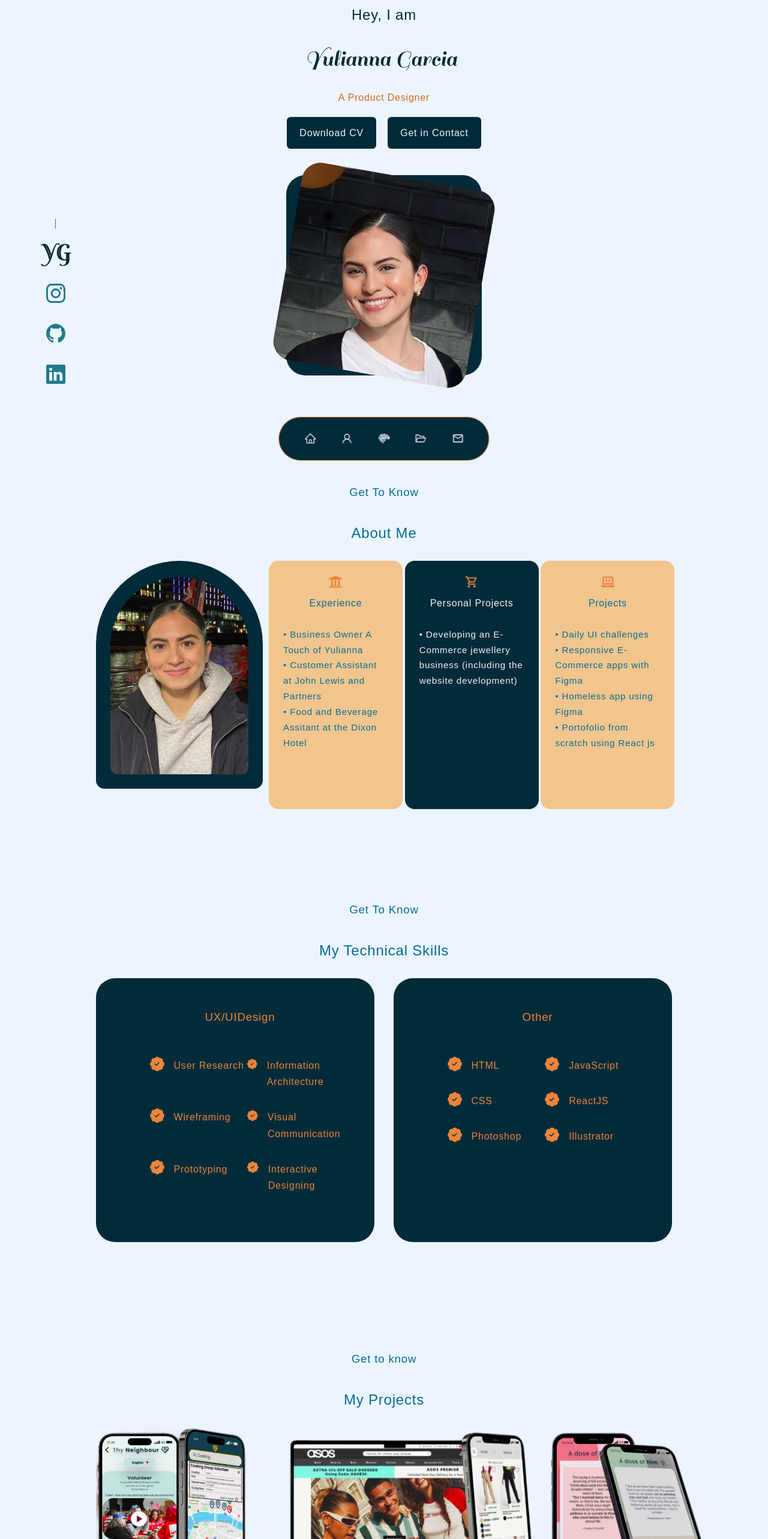
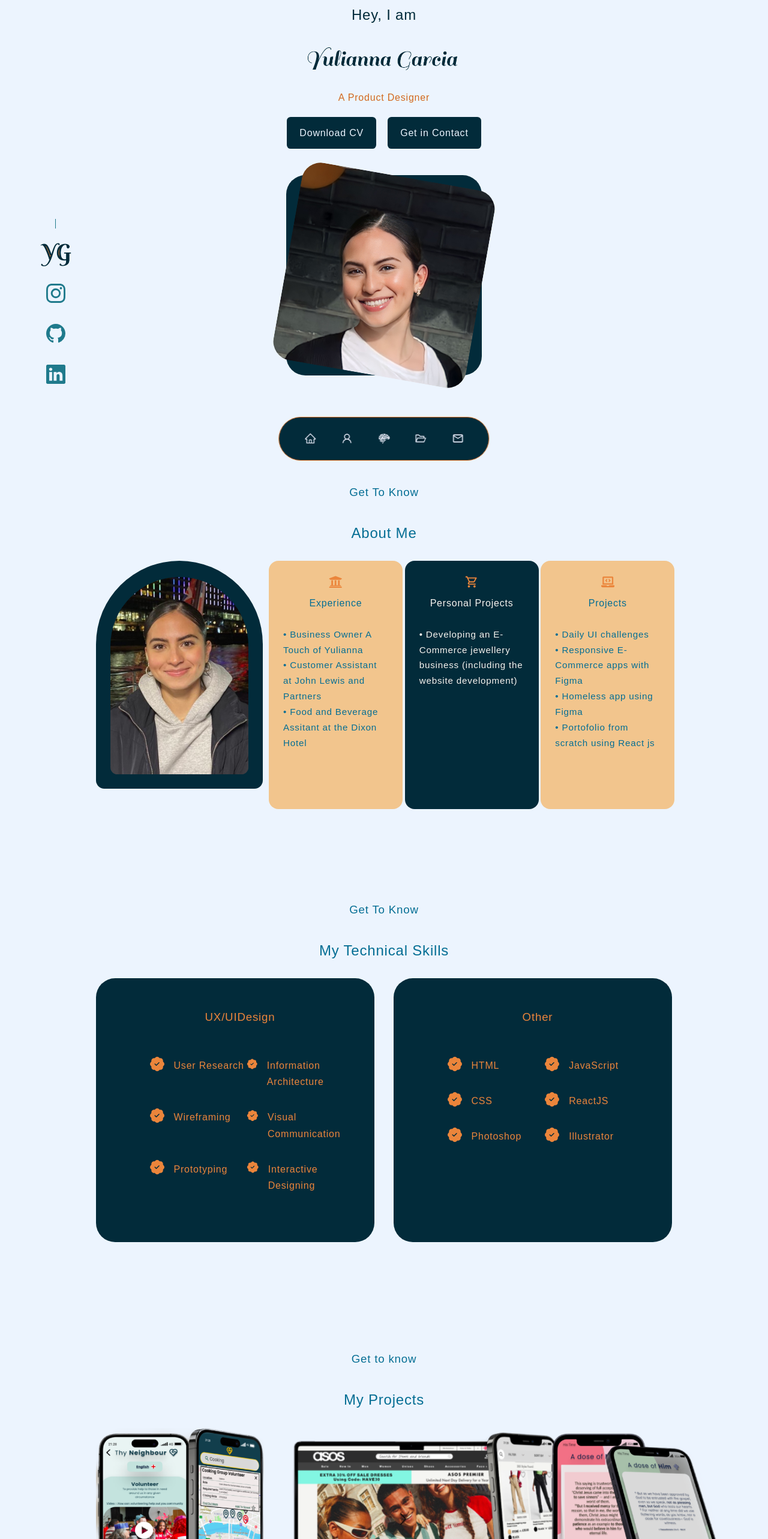
Before and after one commit to yuliannagarcia/react-portfolio, a React (Create React App) app: page / in a window 1280 px wide. Shown: the top 2566 px of the page at 60% size. Built offline with nearby package versions, Linux system fonts and the light colour scheme.

Commit message:
resize images

```diff
--- a/src/components/Portfolio/Portfolio.css
+++ b/src/components/Portfolio/Portfolio.css
@@ -25,19 +25,19 @@
 }
 
 .portfolio_item-image:nth-child(1) img{
-    width: 100%;
-    height: auto;
+    width: 280px;
+    height: 333px;
     transition: var(--transition);
 }
 .portfolio_item-image:nth-child(2) img{
-    width: 100%;
-    height: auto;
+    width: 518px;
+    height: 326px;
     transition: var(--transition);
 }
 
 .portfolio_item-image:nth-child(3) img{
-    width: 110%;
-    height: auto;
+    width: 309px;
+    height: 325px;
     transition: var(--transition);
 }
 
```
